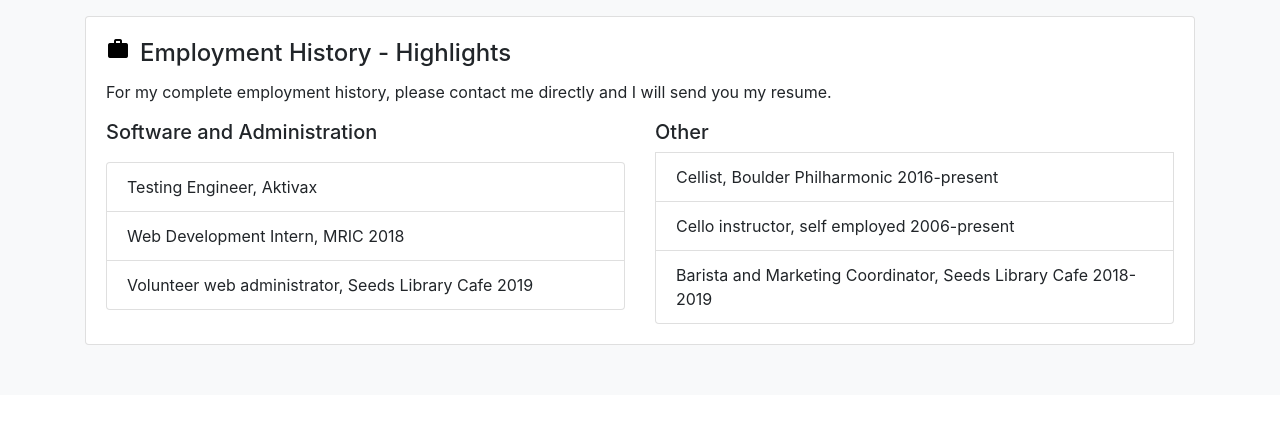
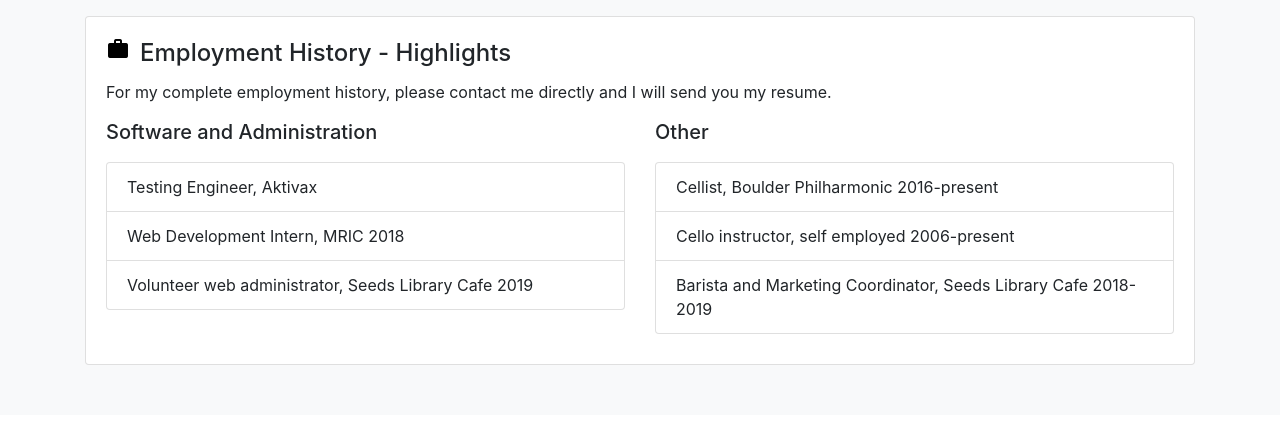
Before and after one commit to GretaP/DevWebbieSimple, a plain HTML site: page index.html in a window 1280 px wide. Shown: the part 4611-5053 px from the top of the page. Drawn offline with Linux system fonts and the light colour scheme.

Commit message:
Fix ul/li employment

```diff
--- a/index.html
+++ b/index.html
@@ -324,9 +324,11 @@
                     </div>
                     <div class="col-md-6">
                         <h5>Other</h5>
-                        <list class="list-group-item">Cellist, Boulder Philharmonic 2016-present</list>
-                        <list class="list-group-item">Cello instructor, self employed 2006-present</list>
-                        <li class="list-group-item">Barista and Marketing Coordinator, Seeds Library Cafe 2018-2019</li>
+                        <ul class="list-group">
+                            <li class="list-group-item">Cellist, Boulder Philharmonic 2016-present</li>
+                            <li class="list-group-item">Cello instructor, self employed 2006-present</li>
+                            <li class="list-group-item">Barista and Marketing Coordinator, Seeds Library Cafe 2018-2019</li>
+                        </ul>
                     </div>
                 </div>
 
```
